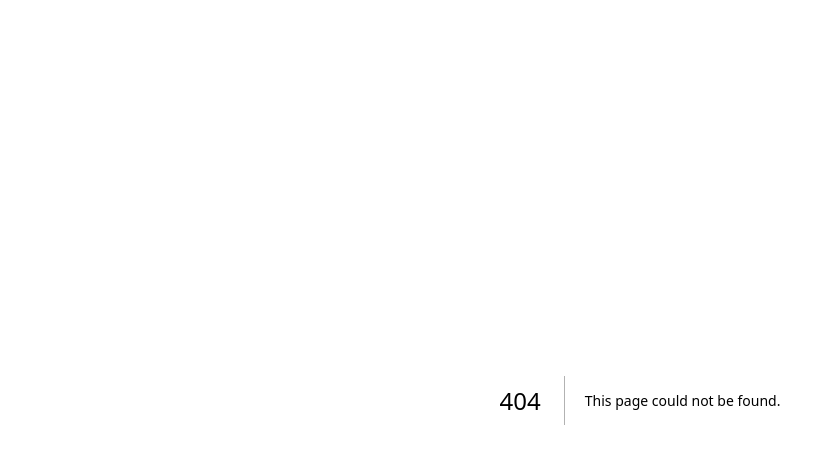
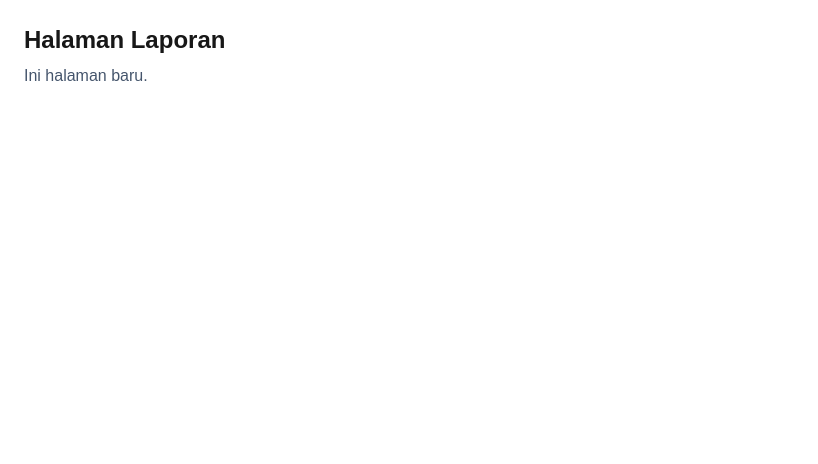
Before and after one commit to santuy-dev/crm-livescore, a Next.js app: page /laporan in a window 1280 px wide. Before the commit this address had no page. Shown: the top 464 px of the page, without its empty margins (0-818 px from the left). Built offline with nearby package versions, Linux system fonts and the light colour scheme.

Commit message:
allow viewer access bonus and update team leader

```diff
--- /dev/null
+++ b/app/laporan/page.tsx
@@ -0,0 +1,8 @@
+export default function LaporanPage() {
+  return (
+    <div className="p-6">
+      <h1 className="text-2xl font-bold">Halaman Laporan</h1>
+      <p className="mt-2 text-slate-600">Ini halaman baru.</p>
+    </div>
+  );
+}
```
